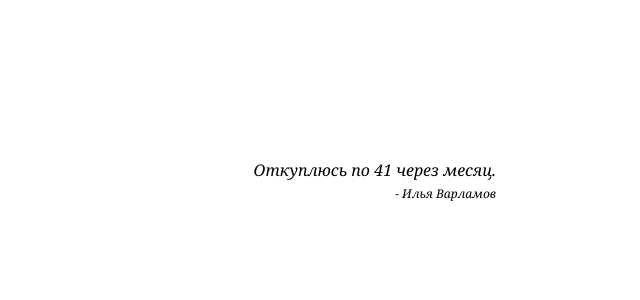
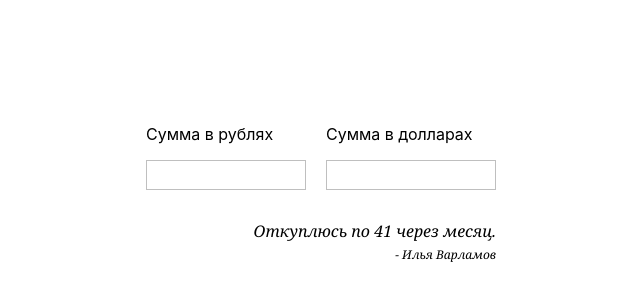
Before and after one commit to tetenyov/course_bespoyasov__tdd, a React (Create React App) app: page / in a window 1280 px wide. Shown: the part 224-524 px from the top of the page, without its empty margins (324-964 px from the left). Built offline with nearby package versions, Linux system fonts and the light colour scheme.

Commit message:
Add a Converter component draft

```diff
--- a/src/App.js
+++ b/src/App.js
@@ -1,11 +1,12 @@
 import styles from "./App.module.css";
-import { Quote } from './components/Quote/Quote';
+import { Quote } from './components/Quote';
+import { Converter } from './components/Converter';
 
 export function App() {
   return (
     <main className={styles.main}>
       {/* Header */}
-      {/* Converter form */}
+      <Converter />
       <Quote />
     </main>
   );
--- /dev/null
+++ b/src/components/Converter/Converter.js
@@ -0,0 +1,30 @@
+import styles from './converter.module.css';
+
+export function Converter() {
+  return (
+    <form className={styles.converter}>
+      <label>
+        <p>
+          Сумма в рублях
+        </p>
+        <input
+          type='number'
+          name='rub'
+          min='0'
+          step='1'
+        />
+      </label>
+      <label>
+        <p>
+          Сумма в долларах
+        </p>
+        <input
+          type='number'
+          name='usd'
+          min='0'
+          step='1'
+        />
+      </label>
+    </form>
+  )
+}
--- /dev/null
+++ b/src/components/Converter/converter.module.css
@@ -0,0 +1,23 @@
+.converter {
+  display: flex;
+  justify-content: center;
+  margin: 20px 0;
+}
+
+.converter label {
+  padding: 0 10px 0;
+  width: 50%;
+}
+
+.converter label + label {
+  padding: 0 0 0 10px;
+}
+
+.converter input {
+  border: 1px solid rgba(0, 0, 0, 0.25);
+  display: block;
+  width: 100%;
+  appearance: none;
+  height: 30px;
+  padding: 0 5px;
+}
--- /dev/null
+++ b/src/components/Converter/index.js
@@ -0,0 +1 @@
+export * from './Converter';
```
